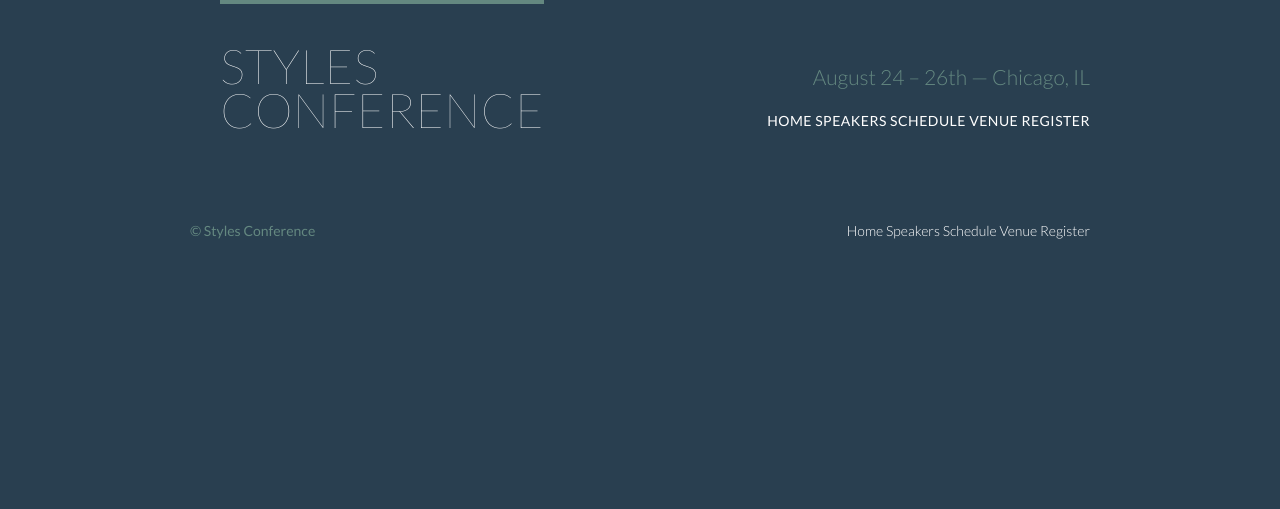
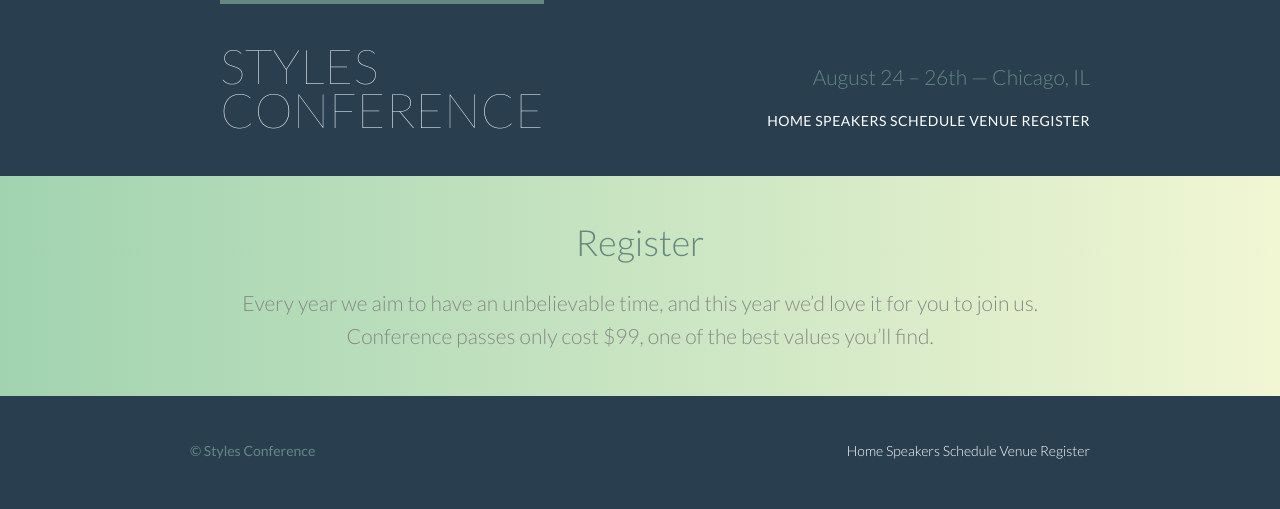
Before and after one commit to Mood93/styles-conference, a plain HTML site: page register.html in a window 1280 px wide. Drawn offline with Linux system fonts and the light colour scheme.

Commit message:
L7.2
Add gradient and content to interior pages

```diff
--- a/assets/stylesheets/main.css
+++ b/assets/stylesheets/main.css
@@ -191,10 +191,19 @@ p a {
   ========================================
 */
 
+.row, .row-alt {
+    min-width: 960px;
+}
+
 .row {
     background: #fff;
-    min-width: 960px;
     padding: 66px 0 44px 0;
+}
+
+.row-alt {
+    background: #cbe2c1;
+    background: linear-gradient(to right, #a1d3b0, #f1f6d3);
+    padding: 44px 0 22px 0;
 }
 
 /*
@@ -205,6 +214,21 @@ p a {
 
 h1, h3, h4, h5, p {
     margin-bottom: 22px;
+}
+
+/*
+  ========================================
+  Leads
+  ========================================
+*/
+
+.lead {
+    text-align: center;
+}
+
+.lead p {
+    font-size: 21px;
+    line-height: 33px;
 }
 
 /*
--- a/register.html
+++ b/register.html
@@ -7,12 +7,16 @@
         <link rel="stylesheet" href="https://fonts.googleapis.com/css?family=Lato:100,300,400">
     </head>
     <body>
+
+<!--Header        -->
+
         <header class="primary-header container group">
             <section class="container">
                 <h1 class="logo">
                     <a href="index.html">Styles <br> Conference</a>
                 </h1>
             </section>
+
             <h3 class="tagline">August 24 &ndash; 26th &mdash; Chicago, IL</h3>
 
             <nav class="nav primary-nav">
@@ -23,6 +27,17 @@
                 <a href="register.html">Register</a>
             </nav>
         </header>
+
+<!--Main content        -->
+
+        <section class="row-alt">
+            <div class="lead container">
+                <h1>Register</h1>
+                <p>Every year we aim to have an unbelievable time, and this year we’d love it for you to join us. Conference passes only cost $99, one of the best values you’ll find.</p>
+            </div>
+        </section>
+
+<!--Footer        -->
 
         <footer class="primary-footer container group">
             <small>&copy; Styles Conference</small>
```
Also changed, not shown: index.html (+11 -0 lines), schedule.html (+15 -0 lines), speakers.html (+15 -0 lines), venue.html (+15 -0 lines).
